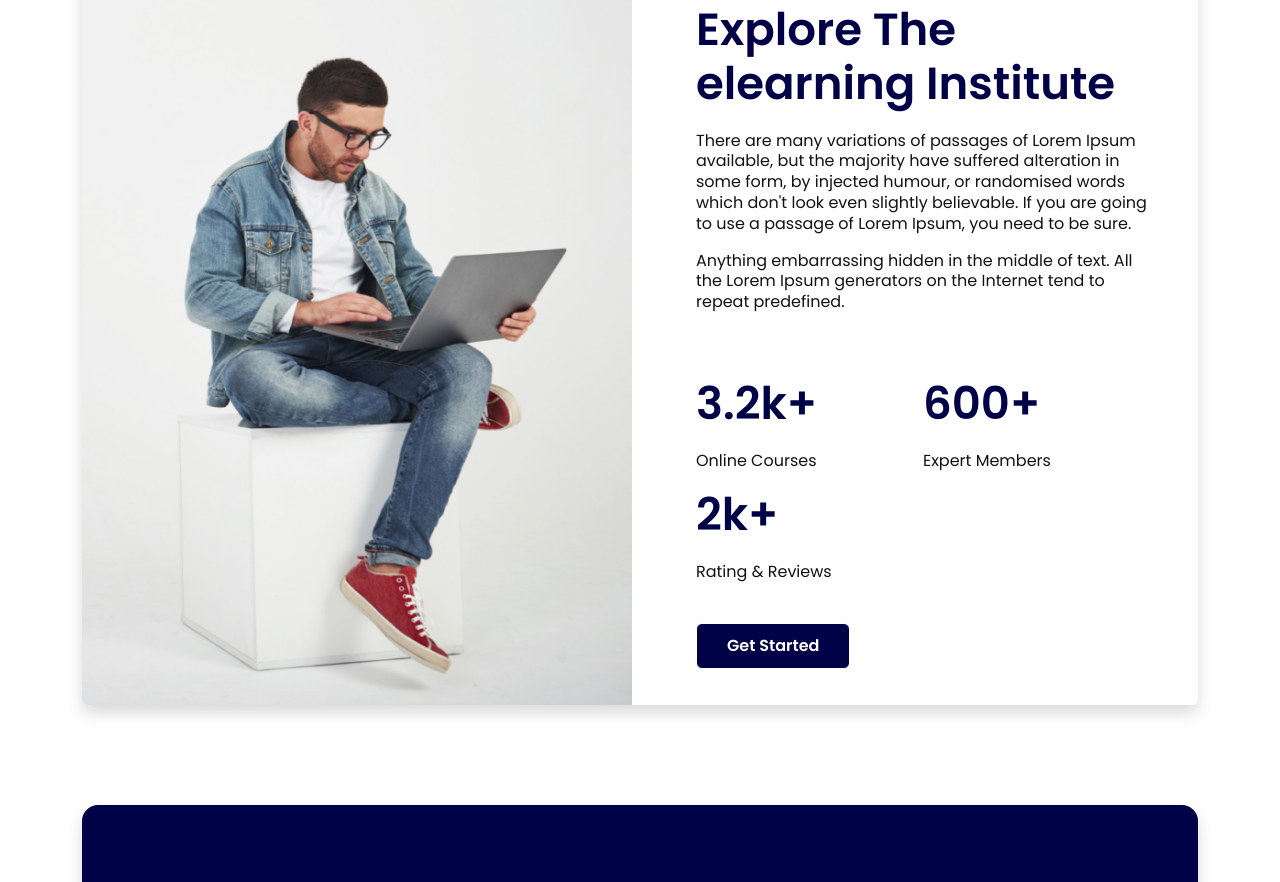
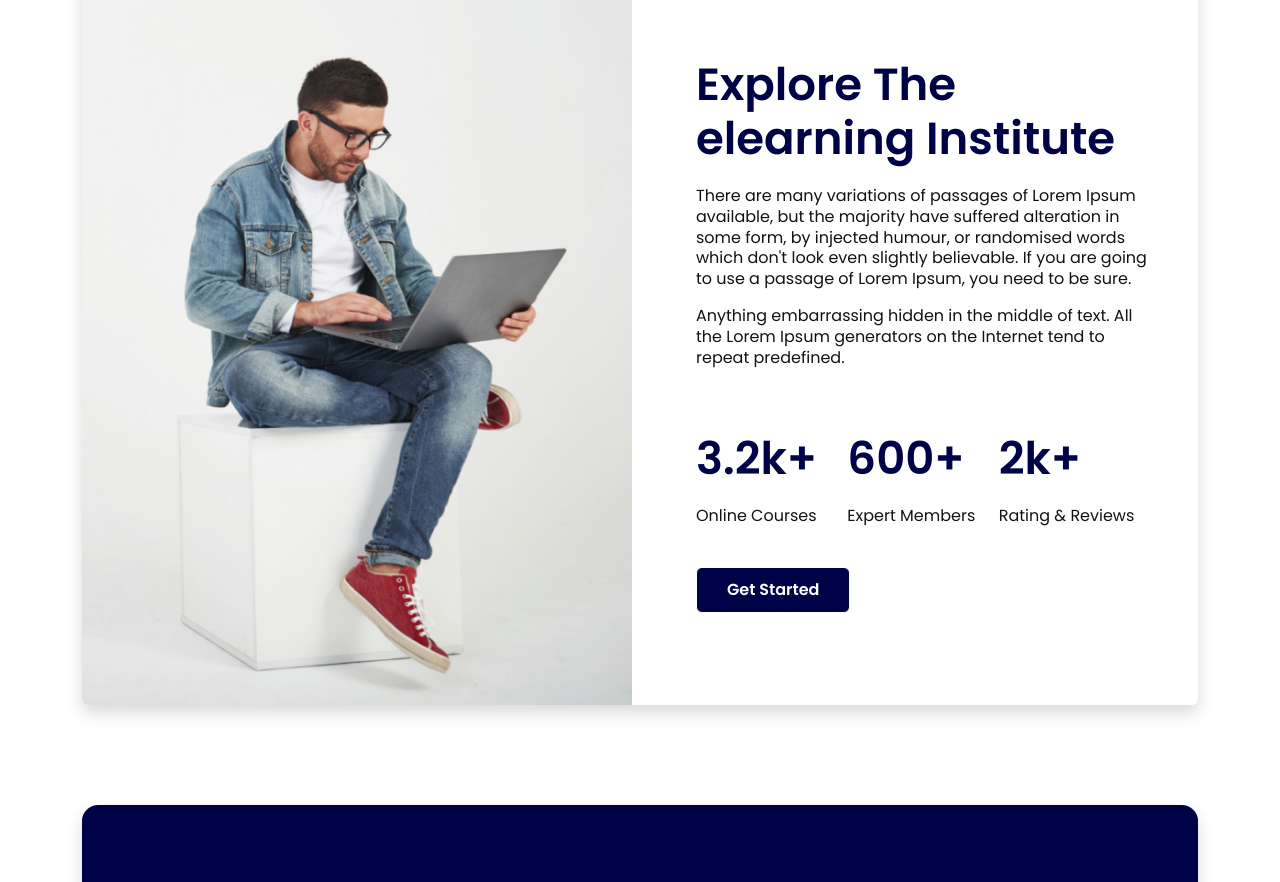
Before and after one commit to fynila/edu-bee, a plain HTML site: page index.html in a window 1280 px wide. Shown: the part 1817-2699 px from the top of the page. Drawn offline with Linux system fonts and the light colour scheme.

Commit message:
feature responsive

```diff
--- a/index.html
+++ b/index.html
@@ -271,7 +271,7 @@
                                 <p class="card-text">Anything embarrassing hidden in the middle of text. All the Lorem
                                     Ipsum generators on the Internet tend to repeat predefined.</p>
                                 <div class="feature-info pt-5">
-                                    <div class="row row-cols-2 row-md-cols-3 g-3 g-md-0">
+                                    <div class="row row-cols-2 row-cols-lg-3 g-3 g-md-0">
                                         <div class="col">
                                             <h4>3.2k+</h4>
                                             <p>Online Courses</p>
```
